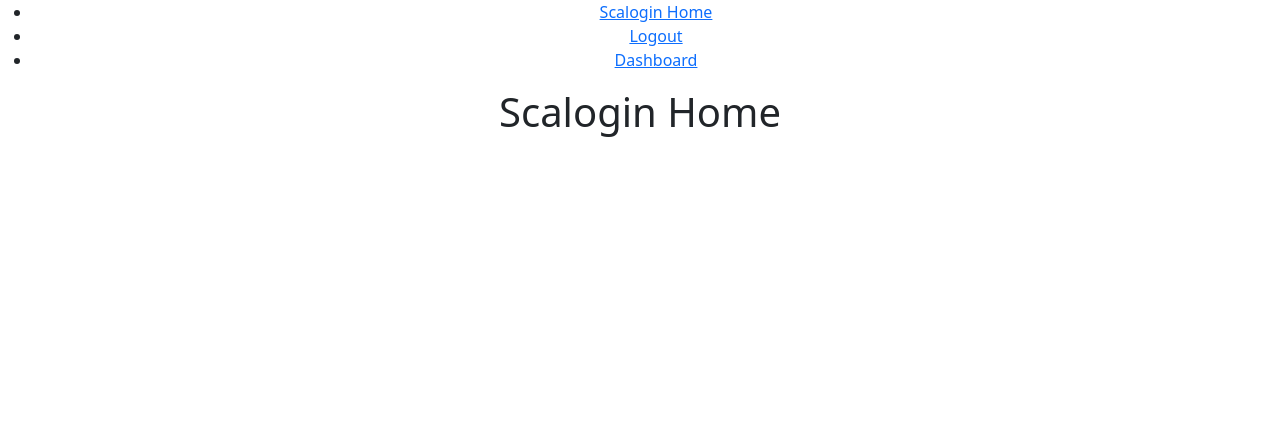
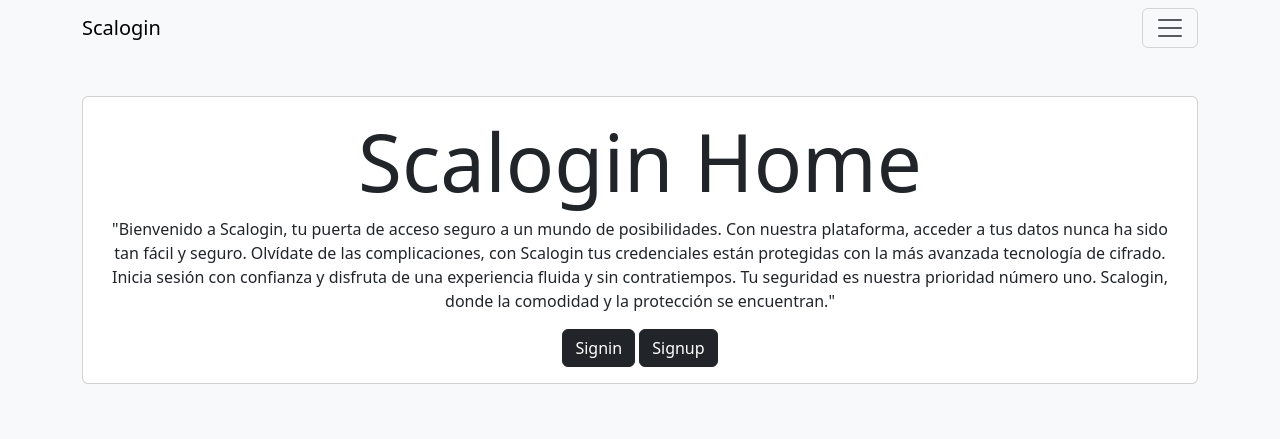
Before and after one commit to franquinteros/ScaloginApp, a Django app: page / in a window 1280 px wide. Shown: the top 439 px of the page. Run offline with Django 5.2, Linux system fonts and the light colour scheme; the visitor is signed in with stand-in values (Sample User, id 1).

Commit message:
release 1.3.2

```diff
--- a/loginapp/templates/base.html
+++ b/loginapp/templates/base.html
@@ -6,36 +6,50 @@
     <meta http-equiv="X-UA-Compatible" content="IE=edge" />
     <meta name="viewport" content="width=device-width, initial-scale=1.0" />
     <title>{% block title %}Scalogin{% endblock %}</title>
-
     <link href='https://unpkg.com/boxicons@2.1.4/css/boxicons.min.css' rel='stylesheet'>
-    <!-- Bootstrap -->
     <link
       href="https://cdn.jsdelivr.net/npm/bootstrap@5.3.3/dist/css/bootstrap.min.css"
       rel="stylesheet"
       integrity="sha384-QWTKZyjpPEjISv5WaRU9OFeRpok6YctnYmDr5pNlyT2bRjXh0JMhjY6hW+ALEwIH"
       crossorigin="anonymous"
     />
-    <!-- Custom CSS -->
-    {% block customCSS %} {% endblock %}
-    <nav class = 'lista'>
-      <ul>
-        <li>
-          <a href="/">Scalogin Home</a>
+
+    <nav class="navbar bg-body-tertiary fixed-top">
+      <div class="container">
+        <a class="navbar-brand" href="/">Scalogin</a>
+        <button class="navbar-toggler" type="button" data-bs-toggle="offcanvas" data-bs-target="#offcanvasNavbar" aria-controls="offcanvasNavbar" aria-label="Toggle navigation">
+          <span class="navbar-toggler-icon"></span>
+        </button>
+        <div class="offcanvas offcanvas-end" tabindex="-1" id="offcanvasNavbar" aria-labelledby="offcanvasNavbarLabel">
+          <div class="offcanvas-header">
+            <h5 class="offcanvas-title" id="offcanvasNavbarLabel"></h5>
+            <button type="button" class="btn-close" data-bs-dismiss="offcanvas" aria-label="Close"></button>
+          </div>
+          <div class="offcanvas-body">
+            <ul class="navbar-nav justify-content-end flex-grow-1 pe-3">
+              <li class="nav-item">
+                <a href="/" class="nav-link">Scalogin Home</a>
               </li>
               {% if user.is_authenticated %}
-        <li>
-          <a href="/logout">Logout</a>
+              <li class="nav-item">
+                <a href="/logout" class="nav-link">Logout</a>
               </li>
-        <li>
-          <a href="/dashboard">Dashboard</a>
+              <li class="nav-item">
+                <a href="/dashboard" class="nav-link">Dashboard</a>
+              </li>
+              <li class="nav-item">
+                <a href="/dashboard/create/" class="nav-link">Create task</a>
               </li>
               {% else %}
-        <li>
-          <a href="/signin">Signin</a>
+              <li class="nav-item">
+                <a href="" class="nav-link">¿Quienes somos?</a>
               </li>
               {% endif %}
             </ul>
-    </nav>
+          </div>
+        </div>
+      </div>
+
     <body class= "text-center">
       {% block content %} {% endblock %}
       <!-- Bootstrap -->
--- a/loginapp/templates/home.html
+++ b/loginapp/templates/home.html
@@ -1,3 +1,22 @@
-{% extends 'base.html' %} {% block content %}
-<h1>Scalogin Home</h1>
+
+{% extends 'base.html' %}
+{% block content %}
+<main class ="container py-5">
+    <section class = "card card-body">
+    <h1 class = "display-1 text-center" >Scalogin Home</h1>
+        <p>"Bienvenido a Scalogin, tu puerta de acceso seguro a un mundo de posibilidades.
+        Con nuestra plataforma, acceder a tus datos nunca ha sido tan fácil y seguro. Olvídate de las complicaciones,
+        con Scalogin tus credenciales están protegidas con la más avanzada tecnología de cifrado. Inicia sesión con confianza
+        y disfruta de una experiencia fluida y sin contratiempos. Tu seguridad es nuestra prioridad número uno. Scalogin,
+        donde la comodidad y la protección se encuentran." </p>
+
+        <div>
+            <a class = "btn btn-dark" href ="/signin/">
+                Signin
+            </a>
+            <a class = "btn btn-dark" href ="/signup/">
+                Signup
+            </a>
+        </div>
+</main>
 {% endblock %}
--- a/loginapp/views.py
+++ b/loginapp/views.py
@@ -3,6 +3,7 @@ from django.contrib.auth.forms import UserCreationForm, AuthenticationForm
 from django.contrib.auth.models import User
 from django.contrib.auth import login, logout, authenticate
 from django.db import IntegrityError
+from .forms import TaskForm
 
 
 # Create your views here.
@@ -40,10 +41,26 @@ def signup(request):
 def dashboard(request):
     return render(request, "dashboard.html")
 
+def crate_task(request):
+    if request.method == 'GET':
+        return render(request, 'create_task.html',{
+        'form': TaskForm})
+    else:
+        try:
+            form = TaskForm(request.POST)
+            new_task = form.save(commit = False)
+            new_task.user = request.user
+            new_task.save()
+            return redirect('dashboard')
+        except ValueError:
+            return render (request, 'create_task.html',{
+            'form': TaskForm,
+            'error': 'Please provide valida data'
+            })
 
 def signout(request):
     logout(request)
-    return redirect("home")
+    return redirect('home')
 
 
 def signin(request):
--- a/scaloginproject/settings.py
+++ b/scaloginproject/settings.py
@@ -89,7 +89,7 @@ DATABASES = {
 }
 
 # Replace the SQLite DATABASES configuration with PostgreSQL:
-DATABASES['default'] = dj_database_url.parse('postgres://scalogin_postgresql_user:Y9DYlDEnOyWvgg9rOoQPC1dOpziVgLFN@dpg-cp6sas20si5c73ajjnk0-a.oregon-postgres.render.com/scalogin_postgresql')
+#DATABASES['default'] = dj_database_url.parse('postgres://scalogin_postgresql_user:Y9DYlDEnOyWvgg9rOoQPC1dOpziVgLFN@dpg-cp6sas20si5c73ajjnk0-a.oregon-postgres.render.com/scalogin_postgresql')
 
 # Password validation
 # https://docs.djangoproject.com/en/5.0/ref/settings/#auth-password-validators
--- a/scaloginproject/urls.py
+++ b/scaloginproject/urls.py
@@ -25,6 +25,7 @@ urlpatterns = [
     path('signup/', views.signup, name='signup'),
     path('dashboard/', views.dashboard, name='dashboard'),
     path('logout/', views.signout, name='logout'),
+    path('dashboard/create/', views.crate_task, name='create_task'),
     path('signin/', views.signin, name='signin'),
 ]
 
```
Also changed, not shown: loginapp/forms.py (added, +7 -0 lines), loginapp/templates/create_task.html (added, +20 -0 lines), loginapp/templates/login.html (+89 -7 lines), loginapp/templates/signin.html (+11 -17 lines). Lines whose indentation alone changed are shown as unchanged.
